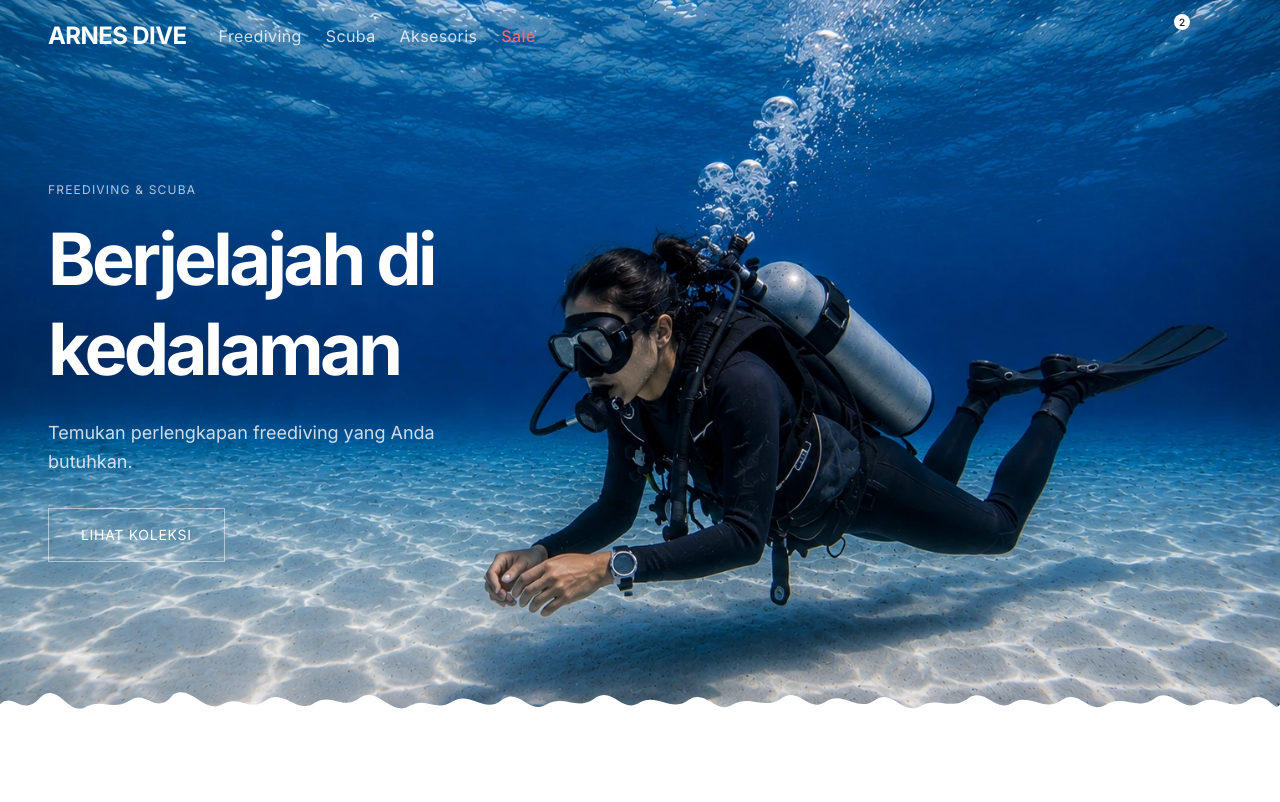
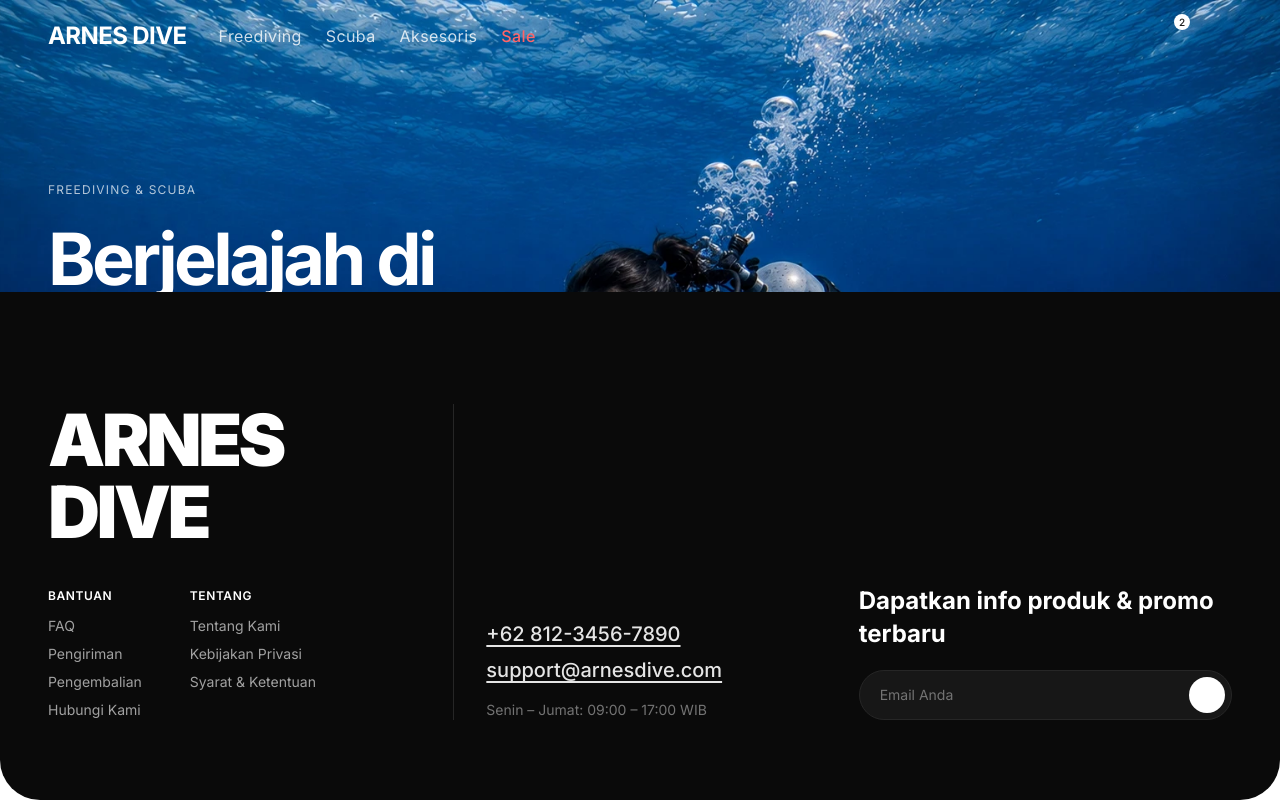
Before and after one commit to arneshdive/arneshdiveshop.com, a Next.js app: page / in a window 1280 px wide. Shown: the top 802 px of the page. Built offline with nearby package versions, Linux system fonts and the light colour scheme; no server answers; some icons are missing.

Commit message:
refactor: update footer styling and layout

```diff
--- a/components/footer.tsx
+++ b/components/footer.tsx
@@ -1,35 +1,22 @@
-'use client';
-
-import { useLayoutEffect, useRef, useState } from 'react';
 import Link from 'next/link';
 import { Icon } from '@iconify/react';
 
+const paymentBadges = [
+  { label: 'Visa', icon: 'logos:visa' },
+  { label: 'Mastercard', icon: 'logos:mastercard' },
+  { label: 'PayPal', icon: 'logos:paypal' },
+];
+
+const paymentTextBadges = ['QRIS', 'Transfer Bank'];
+
 export function Footer() {
-  const footerRef = useRef<HTMLElement>(null);
-  const [height, setHeight] = useState(0);
-
-  useLayoutEffect(() => {
-    const el = footerRef.current;
-    if (!el) return;
-    const observer = new ResizeObserver((entries) => {
-      if (entries[0]) {
-        setHeight(entries[0].contentRect.height);
-      }
-    });
-    observer.observe(el);
-    return () => observer.disconnect();
-  }, []);
+  const year = new Date().getFullYear();
 
   return (
     <>
-      {/* Spacer reserves scroll room equal to the fixed footer's height */}
-      <div style={{ height }} aria-hidden="true" />
-      <footer
-        ref={footerRef}
-        className="fixed bottom-0 left-0 right-0 z-0 bg-neutral-950 text-neutral-400 pt-24 lg:pt-28 pb-8"
-      >
+      <footer className="sticky bottom-0 z-10 bg-neutral-950 text-neutral-400 rounded-b-[2.5rem] -mb-16 lg:-mb-20 pt-24 lg:pt-28 pb-16 lg:pb-20">
         <div className="max-w-[1440px] mx-auto px-6 lg:px-12">
-        <div className="grid lg:grid-cols-3 gap-10 lg:gap-8 pb-16 border-b border-neutral-800">
+          <div className="grid lg:grid-cols-3 gap-10 lg:gap-8">
             {/* Wordmark + Links */}
             <div className="flex flex-col justify-between gap-10">
               <h2 className="text-5xl lg:text-7xl font-black tracking-tighter text-white leading-none">
@@ -96,12 +83,42 @@ export function Footer() {
               </form>
             </div>
           </div>
+        </div>
+      </footer>
 
-        <div className="text-center pt-8 text-xs text-neutral-500">
-          © {new Date().getFullYear()} Arnes Dive Shop. All rights reserved.
+      {/* Legal / payment bar - second reveal layer beneath the main footer */}
+      <div className="sticky bottom-0 z-0 bg-black text-neutral-500 pt-20 lg:pt-24 pb-6">
+        <div className="max-w-[1440px] mx-auto px-6 lg:px-12 flex flex-col sm:flex-row sm:items-center sm:justify-between gap-4 text-xs">
+          <div className="flex flex-col sm:flex-row sm:items-center gap-2 sm:gap-6">
+            <span>© {year} Arnes Dive Shop. All rights reserved.</span>
+            <div className="flex flex-wrap gap-4">
+              <Link href="/privasi" className="hover:text-white transition-colors">Kebijakan Privasi</Link>
+              <Link href="/syarat" className="hover:text-white transition-colors">Syarat & Ketentuan</Link>
+              <Link href="/faq" className="hover:text-white transition-colors">Pengembalian</Link>
+              <Link href="/kontak" className="hover:text-white transition-colors">Kontak</Link>
             </div>
           </div>
-      </footer>
+          <div className="flex items-center gap-2">
+            {paymentBadges.map((badge) => (
+              <span
+                key={badge.label}
+                title={badge.label}
+                className="w-10 h-7 rounded bg-white flex items-center justify-center"
+              >
+                <Icon icon={badge.icon} className="w-6 h-6" />
+              </span>
+            ))}
+            {paymentTextBadges.map((label) => (
+              <span
+                key={label}
+                className="h-7 px-2.5 rounded bg-white text-neutral-800 text-[10px] font-semibold flex items-center justify-center"
+              >
+                {label}
+              </span>
+            ))}
+          </div>
+        </div>
+      </div>
     </>
   );
 }
```
Lines whose indentation alone changed are shown as unchanged.
